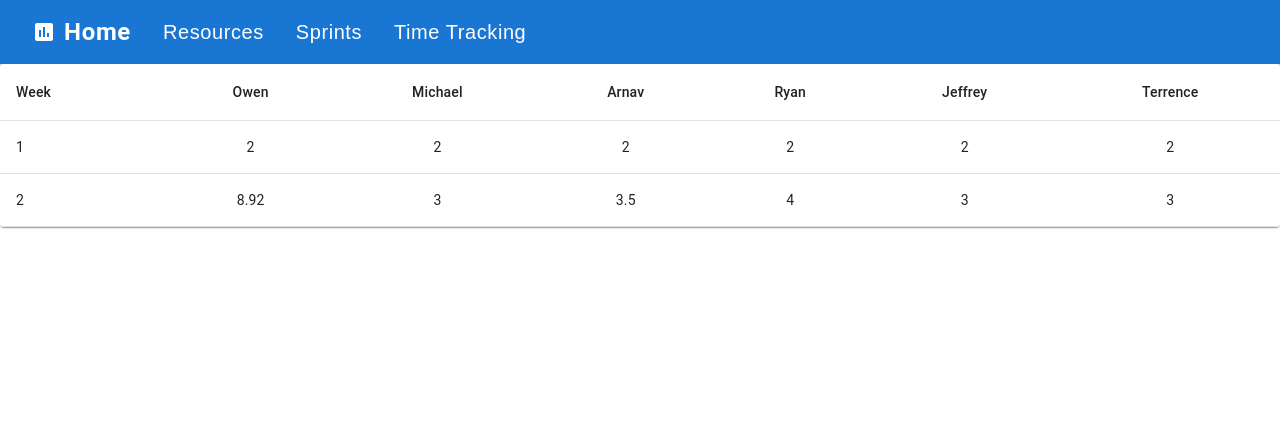
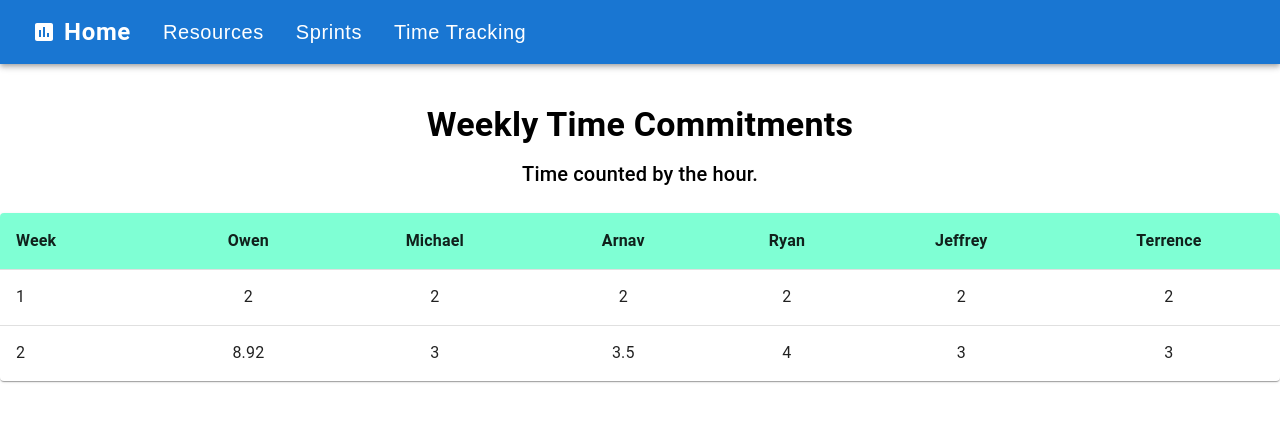
Before and after one commit to SE4AIResearch/DataLeakage_JupyterNotebook_Website_Fall2024, a Next.js app: page /time in a window 1280 px wide. Shown: the top 422 px of the page. Built offline with nearby package versions, Linux system fonts and the light colour scheme.

Commit message:
edited table ui and added description

```diff
--- a/app/time/page.tsx
+++ b/app/time/page.tsx
@@ -1,43 +1,129 @@
 "use client"; // This directive allows the component to run on the client side.
-import { Box, Container, Link, Paper, Stack, Table, TableBody, TableCell, TableContainer, TableHead, TableRow, Typography } from "@mui/material";
+import {
+  Box,
+  Container,
+  Paper,
+  Table,
+  TableBody,
+  TableCell,
+  TableContainer,
+  TableHead,
+  TableRow,
+  Typography,
+} from "@mui/material";
 import ResponsiveAppBar from "@/components/navbar";
+
+function createData(
+  week: number,
+  owen: number,
+  michael: number,
+  arnav: number,
+  ryan: number,
+  jeffrey: number,
+  terrence: number
+) {
+  return { week, owen, michael, arnav, ryan, jeffrey, terrence };
+}
+// Add row data here
+const rows = [
+  createData(1, 2, 2, 2, 2, 2, 2),
+  createData(2, 8.92, 3, 3.5, 4, 3, 3),
+];
 
 export default function SignUpPage() {
   return (
     <Box>
       <ResponsiveAppBar />
+      <Container
+        maxWidth="sm"
+        sx={{ textAlign: "center", pt: "5vh", pb: "2vh" }}
+      >
+        <Typography variant="h4" fontWeight="bold" gutterBottom>
+          Weekly Time Commitments
+        </Typography>
+        <Typography variant="h6" gutterBottom>
+          Time counted by the hour.
+        </Typography>
+      </Container>
+
       <TableContainer component={Paper}>
-      <Table sx={{ minWidth: 650 }} aria-label="simple table">
+        <Table sx={{ minWidth: 650 }} aria-label="time tracking table">
           <TableHead>
-          <TableRow>
-            <TableCell>Week</TableCell>
-            <TableCell align="center">Owen</TableCell>
-            <TableCell align="center">Michael</TableCell>
-            <TableCell align="center">Arnav</TableCell>
-            <TableCell align="center">Ryan</TableCell>
-            <TableCell align="center">Jeffrey</TableCell>
-            <TableCell align="center">Terrence</TableCell>
+            <TableRow
+              sx={{
+                backgroundColor: "aquamarine",
+              }}
+            >
+              <TableCell sx={{ fontSize: "1em", fontWeight: "bold" }}>
+                Week
+              </TableCell>
+              <TableCell
+                align="center"
+                sx={{ fontSize: "1em", fontWeight: "bold" }}
+              >
+                Owen
+              </TableCell>
+              <TableCell
+                align="center"
+                sx={{ fontSize: "1em", fontWeight: "bold" }}
+              >
+                Michael
+              </TableCell>
+              <TableCell
+                align="center"
+                sx={{ fontSize: "1em", fontWeight: "bold" }}
+              >
+                Arnav
+              </TableCell>
+              <TableCell
+                align="center"
+                sx={{ fontSize: "1em", fontWeight: "bold" }}
+              >
+                Ryan
+              </TableCell>
+              <TableCell
+                align="center"
+                sx={{ fontSize: "1em", fontWeight: "bold" }}
+              >
+                Jeffrey
+              </TableCell>
+              <TableCell
+                align="center"
+                sx={{ fontSize: "1em", fontWeight: "bold" }}
+              >
+                Terrence
+              </TableCell>
             </TableRow>
           </TableHead>
           <TableBody>
-          <TableRow>
-            <TableCell>1</TableCell>
-            <TableCell align="center">2</TableCell>
-            <TableCell align="center">2</TableCell>
-            <TableCell align="center">2</TableCell>
-            <TableCell align="center">2</TableCell>
-            <TableCell align="center">2</TableCell>
-            <TableCell align="center">2</TableCell>
+            {rows.map((row) => (
+              <TableRow
+                key={row.week}
+                sx={{ "&:last-child td, &:last-child th": { border: 0 } }}
+              >
+                <TableCell component="th" scope="row" sx={{ fontSize: "1em" }}>
+                  {row.week}
+                </TableCell>
+                <TableCell align="center" sx={{ fontSize: "1em" }}>
+                  {row.owen}
+                </TableCell>
+                <TableCell align="center" sx={{ fontSize: "1em" }}>
+                  {row.michael}
+                </TableCell>
+                <TableCell align="center" sx={{ fontSize: "1em" }}>
+                  {row.arnav}
+                </TableCell>
+                <TableCell align="center" sx={{ fontSize: "1em" }}>
+                  {row.ryan}
+                </TableCell>
+                <TableCell align="center" sx={{ fontSize: "1em" }}>
+                  {row.jeffrey}
+                </TableCell>
+                <TableCell align="center" sx={{ fontSize: "1em" }}>
+                  {row.terrence}
+                </TableCell>
               </TableRow>
-          <TableRow>
-            <TableCell>2</TableCell>
-            <TableCell align="center">8.92</TableCell>
-            <TableCell align="center">3</TableCell>
-            <TableCell align="center">3.5</TableCell>
-            <TableCell align="center">4</TableCell>
-            <TableCell align="center">3</TableCell>
-            <TableCell align="center">3</TableCell>
-          </TableRow>
+            ))}
           </TableBody>
         </Table>
       </TableContainer>
```
Lines whose indentation alone changed are shown as unchanged.
